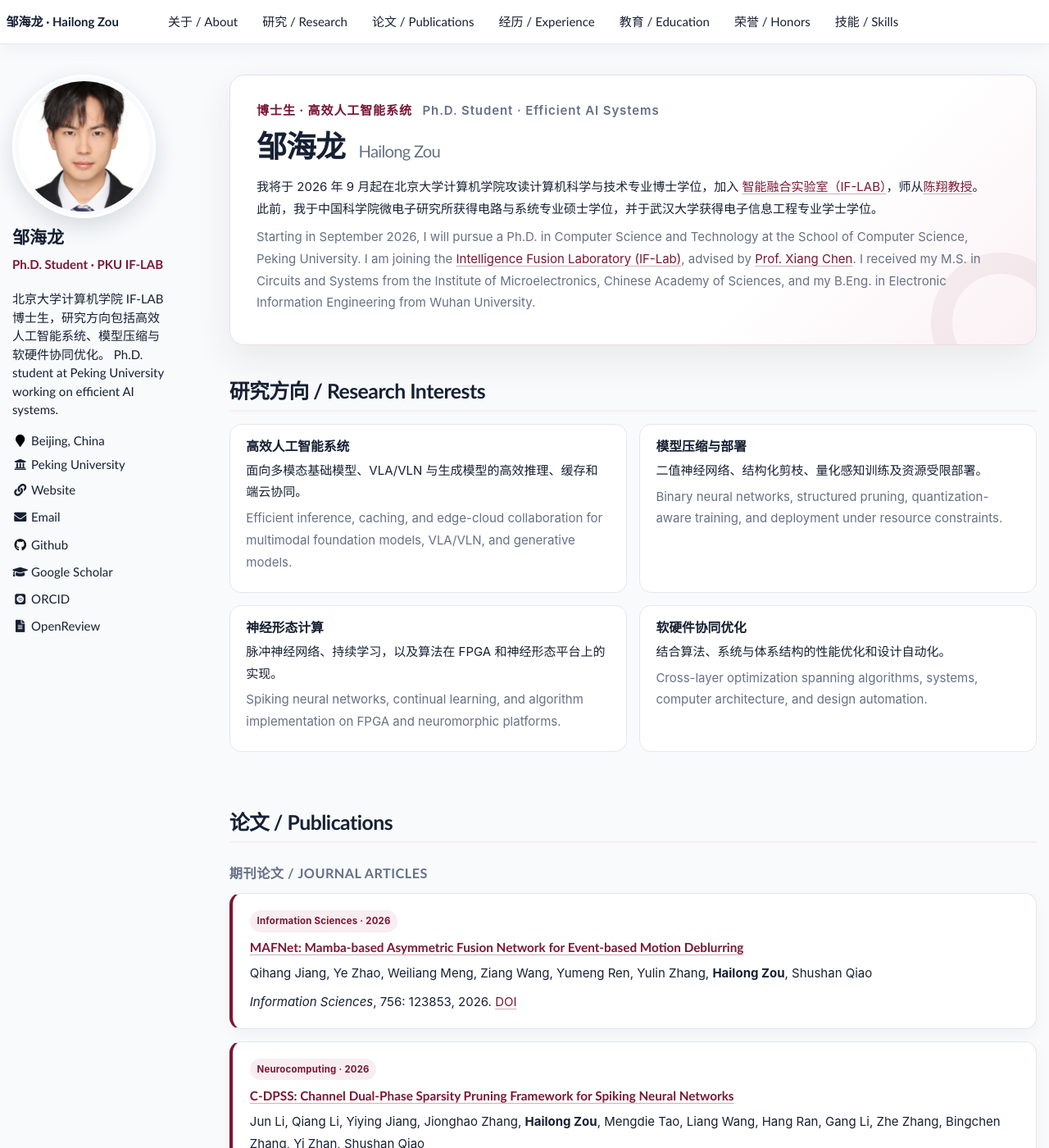
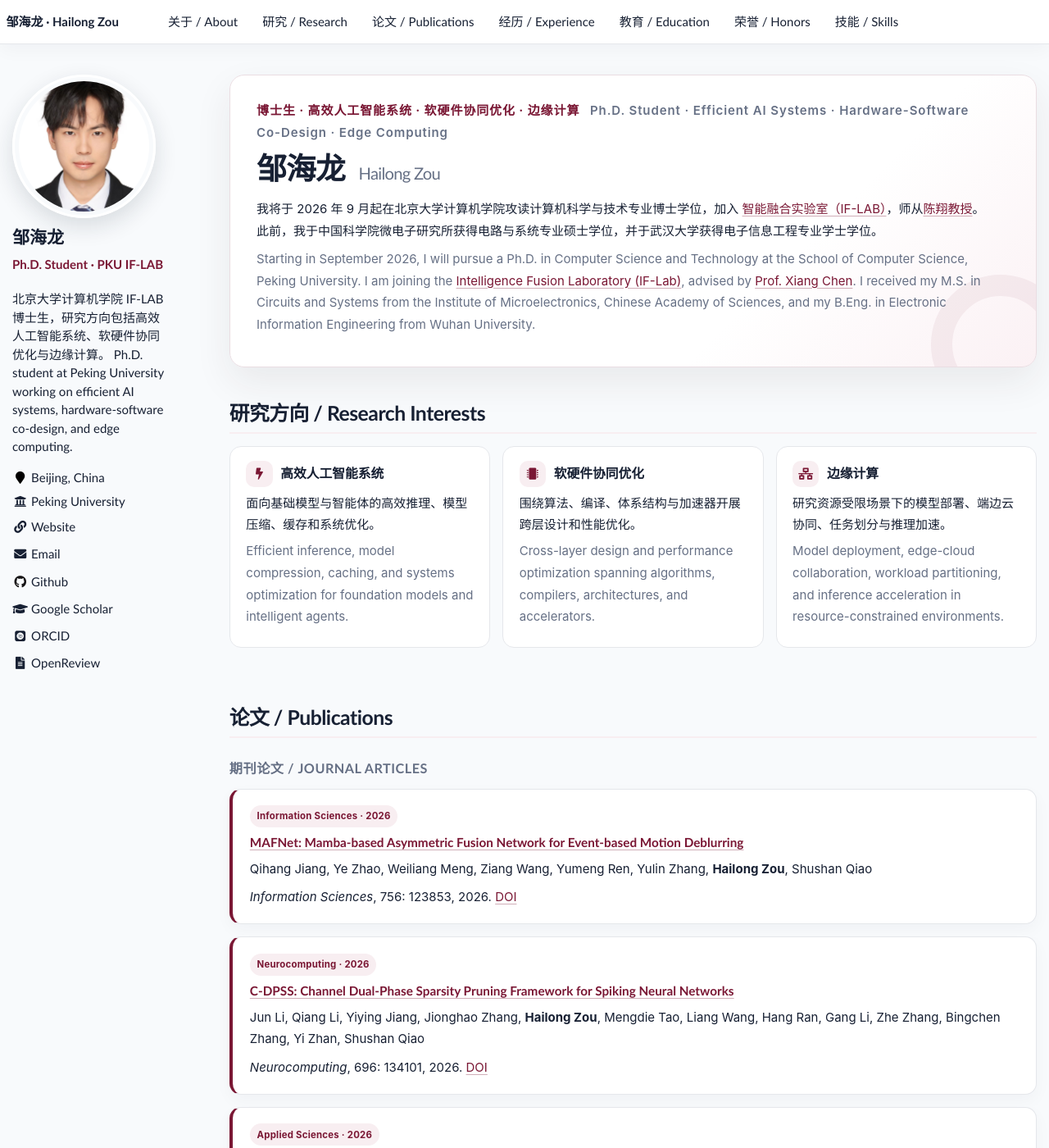
Before and after one commit to Hailong-Zou/Hailong-Zou.github.io, a Jekyll site: the page built from _pages/about.md, in a window 1280 px wide and 1400 px high. Shown: the whole window at 82% size. Built offline with Jekyll 4.4.1, drawn with Linux system fonts in a browser that asks for light colours; some web fonts are replaced; some of the changed text lies outside the part shown.

Commit message:
Refine research focus and add visual icons

```diff
--- a/_config.yml
+++ b/_config.yml
@@ -7,7 +7,7 @@
 
 # Site Settings
 title                    : "邹海龙 | Hailong Zou"
-description              : "北京大学计算机学院 IF-LAB 博士生，研究方向包括高效人工智能系统、模型压缩与软硬件协同优化。 Ph.D. student at Peking University working on efficient AI systems."
+description              : "北京大学计算机学院 IF-LAB 博士生，研究方向包括高效人工智能系统、软硬件协同优化与边缘计算。 Ph.D. student at Peking University working on efficient AI systems, hardware-software co-design, and edge computing."
 repository               : "Hellon-ye/Hellon-ye.github.io"
 url                      : "https://hellon-ye.github.io"
 baseurl                  : ""
--- a/_pages/about.md
+++ b/_pages/about.md
@@ -1,7 +1,7 @@
 ---
 permalink: /
 title: ""
-excerpt: "Hailong Zou - Ph.D. student at Peking University, working on efficient AI systems, model compression, and hardware-software co-design."
+excerpt: "Hailong Zou - Ph.D. student at Peking University, working on efficient AI systems, hardware-software co-design, and edge computing."
 author_profile: true
 redirect_from:
   - /about/
@@ -11,7 +11,7 @@ redirect_from:
 <span class="anchor" id="about-me"></span>
 
 <section class="intro-card">
-  <p class="intro-kicker">博士生 · 高效人工智能系统 <span>Ph.D. Student · Efficient AI Systems</span></p>
+  <p class="intro-kicker">博士生 · 高效人工智能系统 · 软硬件协同优化 · 边缘计算 <span>Ph.D. Student · Efficient AI Systems · Hardware-Software Co-Design · Edge Computing</span></p>
   <h1>邹海龙 <span>Hailong Zou</span></h1>
   <p>我将于 2026 年 9 月起在北京大学计算机学院攻读计算机科学与技术专业博士学位，加入 <a href="https://if-lab-pku.github.io/">智能融合实验室（IF-LAB）</a>，师从<a href="https://cs.pku.edu.cn/info/1092/2864.htm">陈翔教授</a>。此前，我于中国科学院微电子研究所获得电路与系统专业硕士学位，并于武汉大学获得电子信息工程专业学士学位。</p>
   <p class="en-copy">Starting in September 2026, I will pursue a Ph.D. in Computer Science and Technology at the School of Computer Science, Peking University. I am joining the <a href="https://if-lab-pku.github.io/">Intelligence Fusion Laboratory (IF-Lab)</a>, advised by <a href="https://cs.pku.edu.cn/info/1210/2865.htm">Prof. Xiang Chen</a>. I received my M.S. in Circuits and Systems from the Institute of Microelectronics, Chinese Academy of Sciences, and my B.Eng. in Electronic Information Engineering from Wuhan University.</p>
@@ -23,24 +23,19 @@ redirect_from:
 
 <div class="focus-grid">
   <div class="focus-card">
-    <h3>高效人工智能系统</h3>
-    <p>面向多模态基础模型、VLA/VLN 与生成模型的高效推理、缓存和端云协同。</p>
-    <p class="en-copy">Efficient inference, caching, and edge-cloud collaboration for multimodal foundation models, VLA/VLN, and generative models.</p>
+    <h3><span class="card-icon"><i class="fas fa-bolt" aria-hidden="true"></i></span>高效人工智能系统</h3>
+    <p>面向基础模型与智能体的高效推理、模型压缩、缓存和系统优化。</p>
+    <p class="en-copy">Efficient inference, model compression, caching, and systems optimization for foundation models and intelligent agents.</p>
   </div>
   <div class="focus-card">
-    <h3>模型压缩与部署</h3>
-    <p>二值神经网络、结构化剪枝、量化感知训练及资源受限部署。</p>
-    <p class="en-copy">Binary neural networks, structured pruning, quantization-aware training, and deployment under resource constraints.</p>
+    <h3><span class="card-icon"><i class="fas fa-microchip" aria-hidden="true"></i></span>软硬件协同优化</h3>
+    <p>围绕算法、编译、体系结构与加速器开展跨层设计和性能优化。</p>
+    <p class="en-copy">Cross-layer design and performance optimization spanning algorithms, compilers, architectures, and accelerators.</p>
   </div>
   <div class="focus-card">
-    <h3>神经形态计算</h3>
-    <p>脉冲神经网络、持续学习，以及算法在 FPGA 和神经形态平台上的实现。</p>
-    <p class="en-copy">Spiking neural networks, continual learning, and algorithm implementation on FPGA and neuromorphic platforms.</p>
-  </div>
-  <div class="focus-card">
-    <h3>软硬件协同优化</h3>
-    <p>结合算法、系统与体系结构的性能优化和设计自动化。</p>
-    <p class="en-copy">Cross-layer optimization spanning algorithms, systems, computer architecture, and design automation.</p>
+    <h3><span class="card-icon"><i class="fas fa-network-wired" aria-hidden="true"></i></span>边缘计算</h3>
+    <p>研究资源受限场景下的模型部署、端边云协同、任务划分与推理加速。</p>
+    <p class="en-copy">Model deployment, edge-cloud collaboration, workload partitioning, and inference acceleration in resource-constrained environments.</p>
   </div>
 </div>
 
@@ -190,17 +185,22 @@ Zihao Zheng, Zhihao Mao, Xingyue Zhou, Jiayu Chen, Maoliang Li, Xinhao Sun, **Ha
 
 <div class="skills-grid">
   <div>
-    <h3>编程与工具 / Programming & Tools</h3>
+    <h3><span class="card-icon small"><i class="fas fa-code" aria-hidden="true"></i></span>编程与工具 / Programming & Tools</h3>
     <p class="tag-list"><span>Python</span><span>C++</span><span>C</span><span>C#</span><span>Verilog</span><span>MATLAB</span><span>TCL</span><span>Linux</span><span>Git</span><span>Vivado</span></p>
   </div>
   <div>
-    <h3>语言 / Languages</h3>
+    <h3><span class="card-icon small"><i class="fas fa-language" aria-hidden="true"></i></span>语言 / Languages</h3>
     <p>中文（母语）；英语（CET-4: 485，CET-6: 475）。</p>
     <p class="en-copy">Chinese (native); English (CET-4: 485, CET-6: 475).</p>
   </div>
   <div>
-    <h3>学生与社会服务 / Leadership & Service</h3>
+    <h3><span class="card-icon small"><i class="fas fa-users" aria-hidden="true"></i></span>学生与社会服务 / Leadership & Service</h3>
     <p>曾任武汉大学青年志愿者协会对外联络部部长，累计志愿服务 94.2 小时。</p>
     <p class="en-copy">Former Director of External Relations, Wuhan University Youth Volunteers Association; 94.2 hours of volunteer service.</p>
   </div>
+  <div>
+    <h3><span class="card-icon small"><i class="fas fa-camera-retro" aria-hidden="true"></i></span>摄影 / Photography</h3>
+    <p>喜欢摄影，注重构图、光线与人物表达，也乐于用影像记录学术活动和日常生活。</p>
+    <p class="en-copy">I enjoy photography, with an emphasis on composition, lighting, and portrait expression, and use images to document academic events and everyday life.</p>
+  </div>
 </div>
--- a/assets/css/main.scss
+++ b/assets/css/main.scss
@@ -267,7 +267,7 @@ body {
 
 .focus-grid {
     display: grid;
-    grid-template-columns: repeat(2, minmax(0, 1fr));
+    grid-template-columns: repeat(auto-fit, minmax(220px, 1fr));
     gap: 1rem;
     margin: 1rem 0 2rem;
 }
@@ -291,6 +291,33 @@ body {
     margin: 0 0 .45rem;
     color: var(--hz-ink);
     font-size: 1.05rem;
+}
+
+.focus-card h3,
+.skills-grid h3 {
+    display: flex;
+    align-items: center;
+    gap: .65rem;
+}
+
+.card-icon {
+    display: inline-flex;
+    flex: 0 0 auto;
+    align-items: center;
+    justify-content: center;
+    width: 2.15rem;
+    height: 2.15rem;
+    border-radius: 10px;
+    color: var(--hz-accent);
+    background: var(--hz-accent-soft);
+    font-size: .95rem;
+}
+
+.card-icon.small {
+    width: 1.9rem;
+    height: 1.9rem;
+    border-radius: 8px;
+    font-size: .82rem;
 }
 
 .focus-card p,
```
